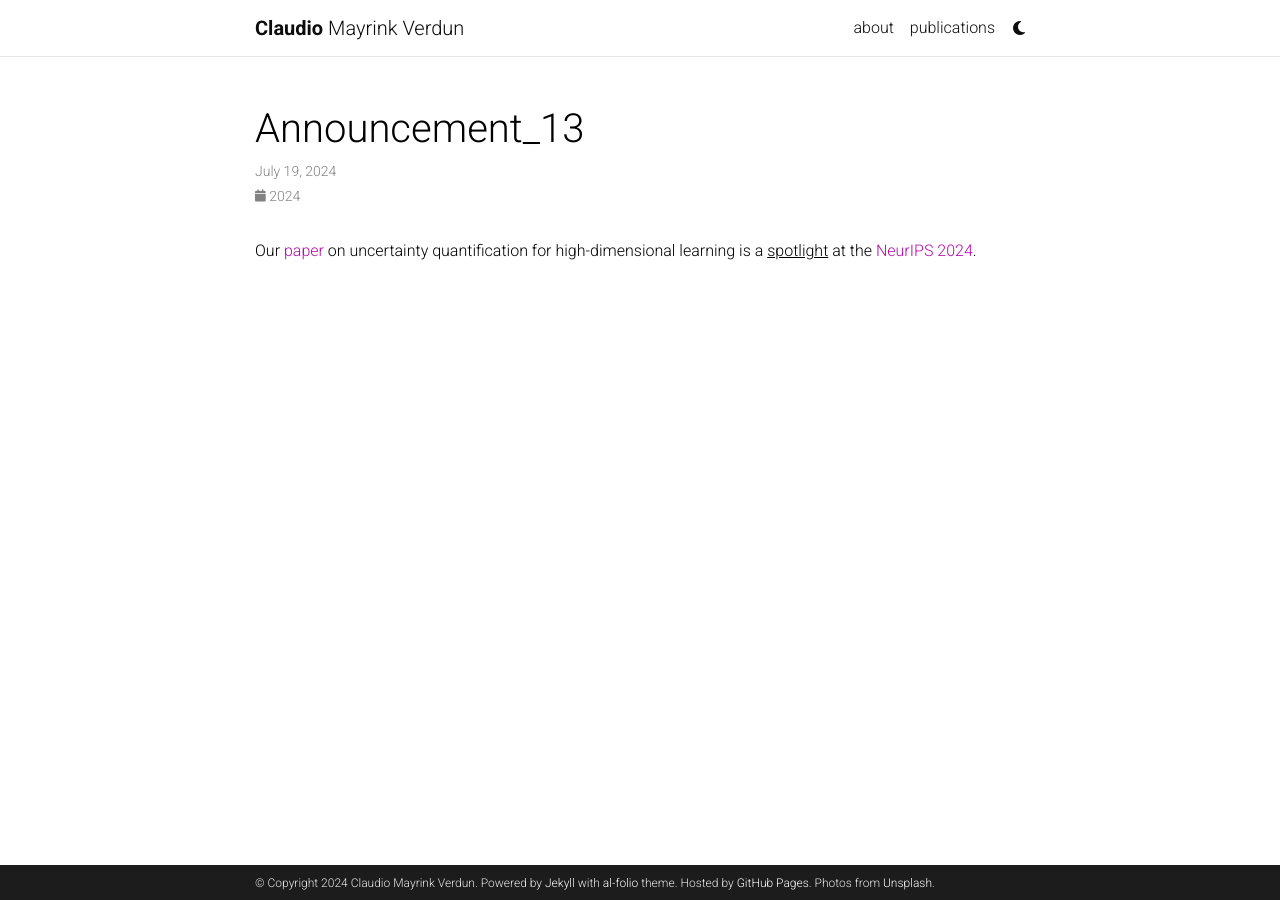
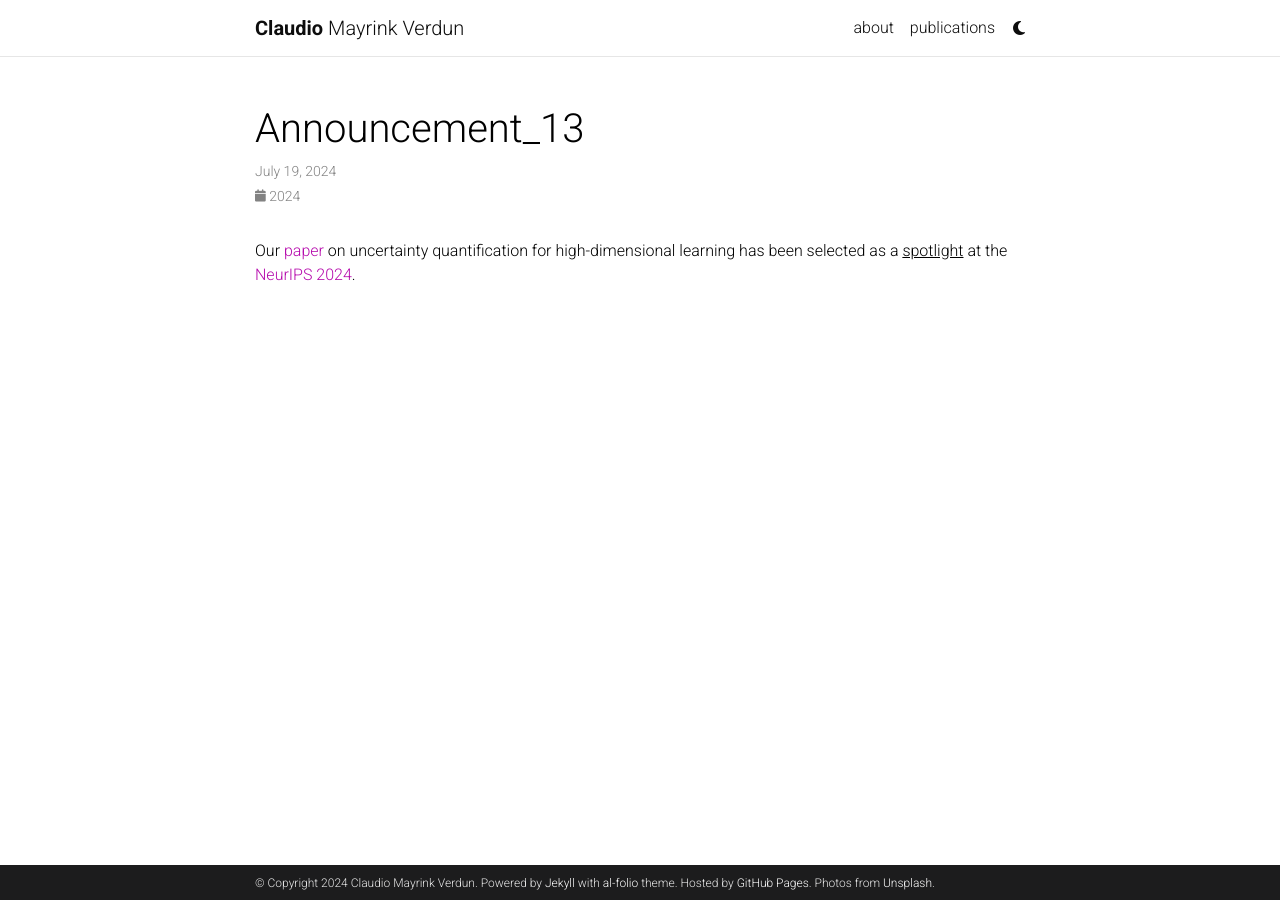
Before and after one commit to claudioverdun/claudioverdun.github.io, a Jekyll site: the page built from _news/announcement_13.md, in a window 1280 px wide. Built offline with Jekyll 4.4.1, drawn with Linux system fonts in a browser that asks for light colours; comment, search, counter and statistics services are not loaded; a style sheet for code colours, icons or effects is not loaded.

Commit message:
Update announcement_13.md

```diff
--- a/_news/announcement_13.md
+++ b/_news/announcement_13.md
@@ -5,4 +5,4 @@
 related_posts: false
 ---
 
-Our [paper](https://arxiv.org/abs/2407.13666) on uncertainty quantification for high-dimensional learning is a <u>spotlight</u> at the [NeurIPS 2024](https://neurips.cc/Conferences/2024).
+Our [paper](https://arxiv.org/abs/2407.13666) on uncertainty quantification for high-dimensional learning  has been selected as a <u>spotlight</u> at the [NeurIPS 2024](https://neurips.cc/Conferences/2024).
```
